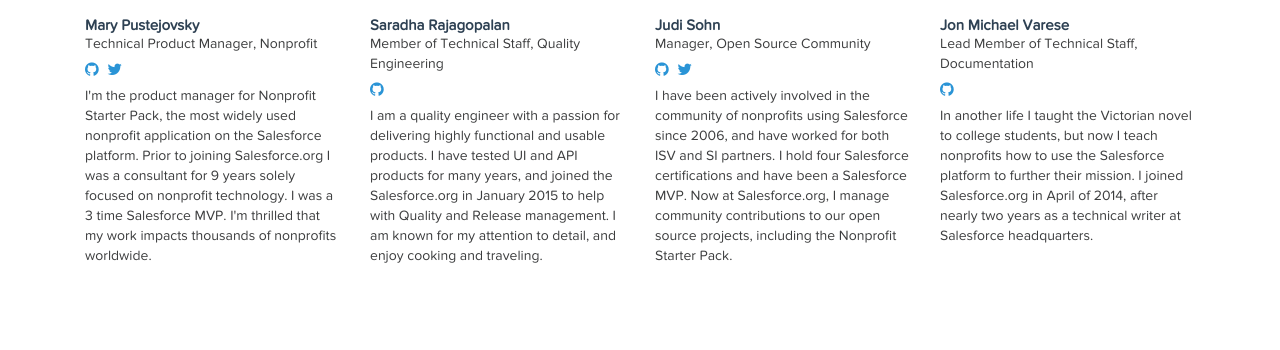
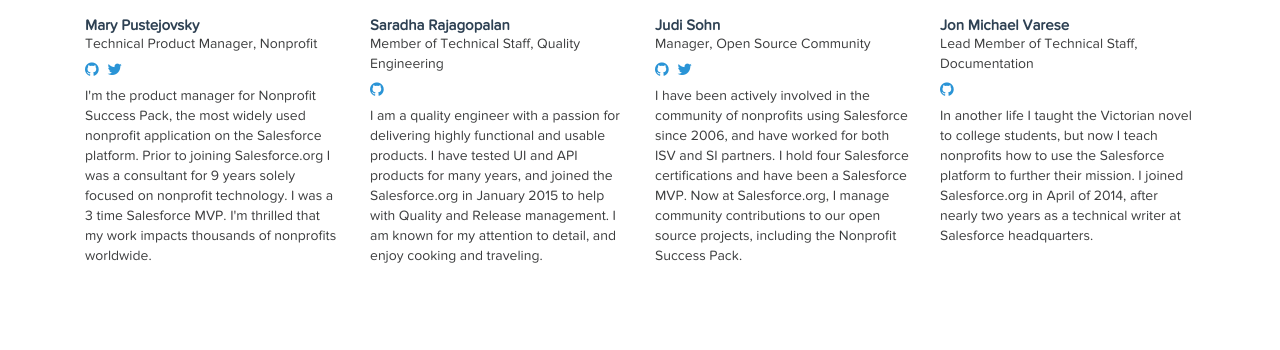
Before and after one commit to dvenor/salesforcefoundation.github.io, a Jekyll site: the page built from index.html, in a window 1280 px wide and 900 px high, scrolled down 6955 px. Shown: the part 173-523 px from the top of the window. Built offline with Jekyll 4.4.1, drawn with Linux system fonts in a browser that asks for light colours; some web fonts are replaced; the list of posts is cut into pages by our own code; comment, search, counter and statistics services are not loaded; some of the changed text lies outside the part shown.

Commit message:
Update NPSP on members

```diff
--- a/_data/members.yml
+++ b/_data/members.yml
@@ -67,7 +67,7 @@
   github:         davidhabib
   avatar:         https://avatars0.githubusercontent.com/u/908119
   title:          "Lead Member of Technical Staff"
-  bio:            "I've been working with nonprofits since 2000, and focused exclusively on the Salesforce platform since 2008.  I am the author of the popular AppExchange products Volunteers for Salesforce and Auctions for Salesforce, which I continue to support in my free time. I've been a Senior Force.com Developer with the Foundation since 2013, and work on the Nonprofit Starter Pack."
+  bio:            "I've been working with nonprofits since 2000, and focused exclusively on the Salesforce platform since 2008.  I am the author of the popular AppExchange products Volunteers for Salesforce and Auctions for Salesforce, which I continue to support in my free time. I've been a Senior Force.com Developer with the Foundation since 2013, and work on the Nonprofit Success Pack."
   url:            "http://djhconsulting.com"
 
 Jason Lantz:
@@ -138,7 +138,7 @@
   github:         mpusto
   avatar:         https://avatars3.githubusercontent.com/u/10934541
   title:          "Technical Product Manager, Nonprofit"
-  bio:            "I'm the product manager for Nonprofit Starter Pack, the most widely used nonprofit application on the Salesforce platform. Prior to joining Salesforce.org I was a consultant for 9 years solely focused on nonprofit technology. I was a 3 time Salesforce MVP. I'm thrilled that my work impacts thousands of nonprofits worldwide."
+  bio:            "I'm the product manager for Nonprofit Success Pack, the most widely used nonprofit application on the Salesforce platform. Prior to joining Salesforce.org I was a consultant for 9 years solely focused on nonprofit technology. I was a 3 time Salesforce MVP. I'm thrilled that my work impacts thousands of nonprofits worldwide."
   twitter:        mpusto
 
 Saradha Rajagopalan:
@@ -153,7 +153,7 @@
   title:          "Manager, Open Source Community"
   website:        http://judisohn.com
   twitter:        judis217
-  bio:            "I have been actively involved in the community of nonprofits using Salesforce since 2006, and have worked for both ISV and SI partners. I hold four Salesforce certifications and have been a Salesforce MVP. Now at Salesforce.org, I manage community contributions to our open source projects, including the Nonprofit Starter Pack."
+  bio:            "I have been actively involved in the community of nonprofits using Salesforce since 2006, and have worked for both ISV and SI partners. I hold four Salesforce certifications and have been a Salesforce MVP. Now at Salesforce.org, I manage community contributions to our open source projects, including the Nonprofit Success Pack."
 
 Jon Michael Varese:
   github:         jvarese
```
